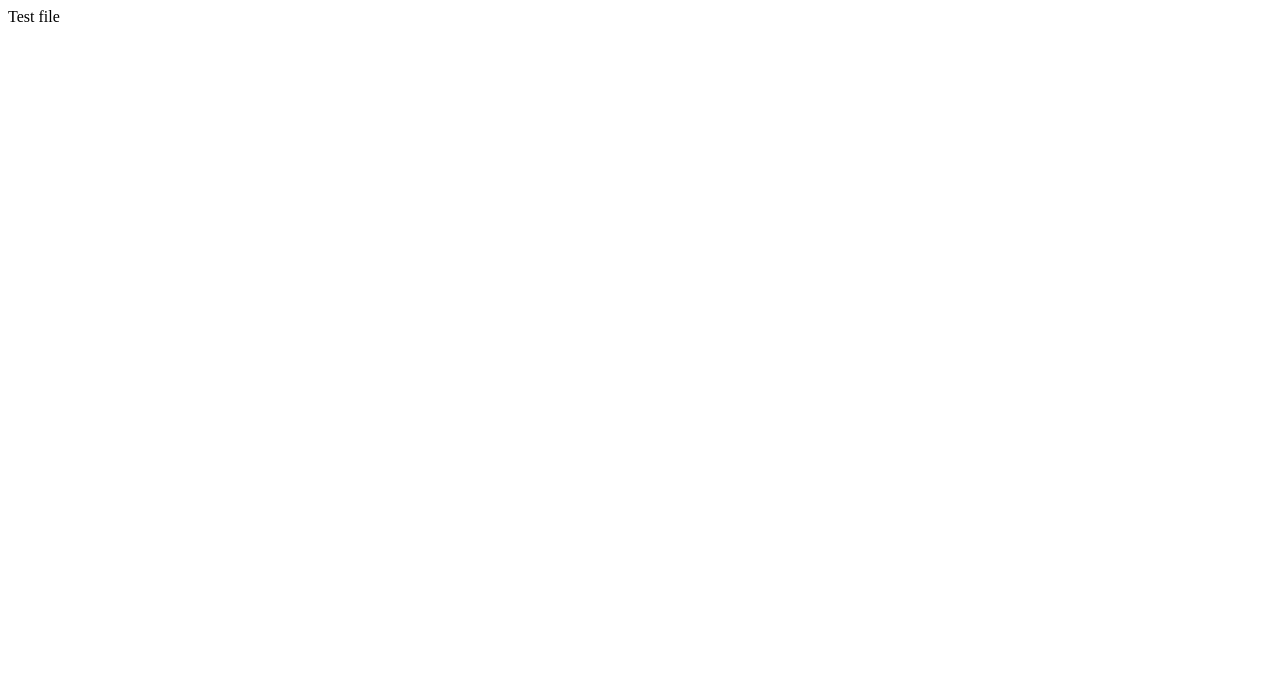
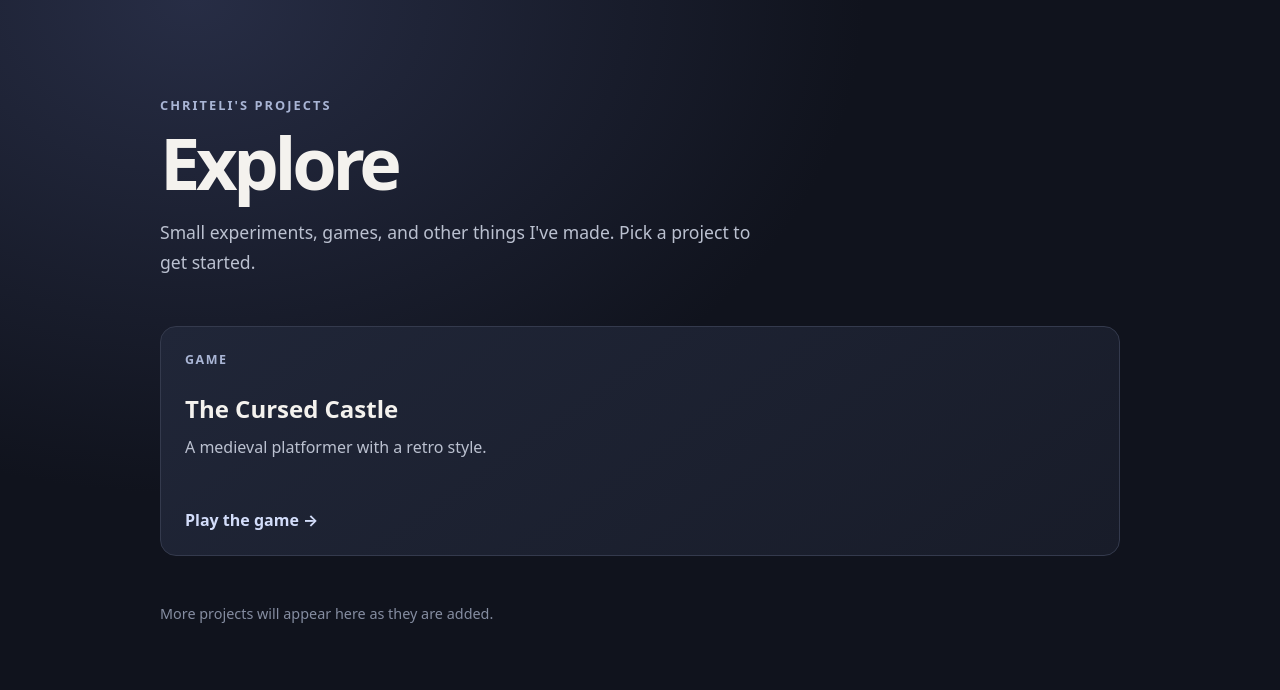
Before and after one commit to chriteli1/chriteli1.github.io, a plain HTML site: page index.html in a window 1280 px wide. Drawn offline with Linux system fonts and the light colour scheme.

Commit message:
Add a menu in the root html

```diff
--- a/index.html
+++ b/index.html
@@ -1,5 +1,141 @@
-<html>
+<!doctype html>
+<html lang="en">
+  <head>
+    <meta charset="utf-8">
+    <meta name="viewport" content="width=device-width, initial-scale=1">
+    <meta name="description" content="Browse projects by Chriteli.">
+    <title>Projects | Chriteli</title>
+    <style>
+      :root {
+        color-scheme: dark;
+        font-family: system-ui, -apple-system, BlinkMacSystemFont, "Segoe UI", sans-serif;
+        background: #10131d;
+        color: #f4f2ee;
+      }
+
+      * {
+        box-sizing: border-box;
+      }
+
+      body {
+        min-height: 100vh;
+        margin: 0;
+        background:
+          radial-gradient(ellipse at 15% 0%, #272d45 0, transparent 42rem),
+          #10131d;
+      }
+
+      main {
+        width: min(100% - 2rem, 960px);
+        margin: 0 auto;
+        padding: clamp(4rem, 12vh, 8rem) 0 4rem;
+      }
+
+      .eyebrow {
+        margin: 0 0 0.75rem;
+        color: #a9b5d5;
+        font-size: 0.8rem;
+        font-weight: 700;
+        letter-spacing: 0.16em;
+        text-transform: uppercase;
+      }
+
+      h1 {
+        margin: 0;
+        font-size: clamp(2.5rem, 8vw, 4.5rem);
+        letter-spacing: -0.06em;
+        line-height: 1;
+      }
+
+      .intro {
+        max-width: 38rem;
+        margin: 1.25rem 0 3rem;
+        color: #bbc1d0;
+        font-size: 1.1rem;
+        line-height: 1.7;
+      }
+
+      .project-list {
+        display: grid;
+        grid-template-columns: repeat(auto-fit, minmax(min(100%, 280px), 1fr));
+        gap: 1rem;
+      }
+
+      .project-card {
+        display: flex;
+        min-height: 230px;
+        flex-direction: column;
+        align-items: flex-start;
+        padding: 1.5rem;
+        border: 1px solid #343a4d;
+        border-radius: 1rem;
+        background: linear-gradient(145deg, #202638, #181c29);
+        text-decoration: none;
+        transition: border-color 160ms ease, transform 160ms ease;
+      }
+
+      .project-card:hover {
+        transform: translateY(-3px);
+        border-color: #9daedb;
+      }
+
+      .project-card:focus-visible {
+        outline: 3px solid #c5d2f3;
+        outline-offset: 4px;
+      }
+
+      .project-type {
+        margin: 0 0 1.5rem;
+        color: #a9b5d5;
+        font-size: 0.78rem;
+        font-weight: 700;
+        letter-spacing: 0.12em;
+        text-transform: uppercase;
+      }
+
+      .project-card h2 {
+        margin: 0;
+        color: #f4f2ee;
+        font-size: 1.5rem;
+      }
+
+      .project-card p:not(.project-type) {
+        margin: 0.65rem 0 1.5rem;
+        color: #bbc1d0;
+        line-height: 1.6;
+      }
+
+      .project-link {
+        margin-top: auto;
+        color: #d3ddfa;
+        font-weight: 700;
+      }
+
+      footer {
+        margin-top: 3rem;
+        color: #858da1;
+        font-size: 0.9rem;
+      }
+    </style>
+  </head>
   <body>
-    <hi>Test file</hi>
+    <main>
+      <header>
+        <p class="eyebrow">Chriteli's projects</p>
+        <h1>Explore</h1>
+        <p class="intro">Small experiments, games, and other things I've made. Pick a project to get started.</p>
+      </header>
+
+      <section class="project-list" aria-label="Projects">
+        <a class="project-card" href="./the_cursed_castle/">
+          <p class="project-type">Game</p>
+          <h2>The Cursed Castle</h2>
+          <p>A medieval platformer with a retro style.</p>
+          <span class="project-link">Play the game <span aria-hidden="true">→</span></span>
+        </a>
+      </section>
+
+      <footer>More projects will appear here as they are added.</footer>
+    </main>
   </body>
 </html>
```
